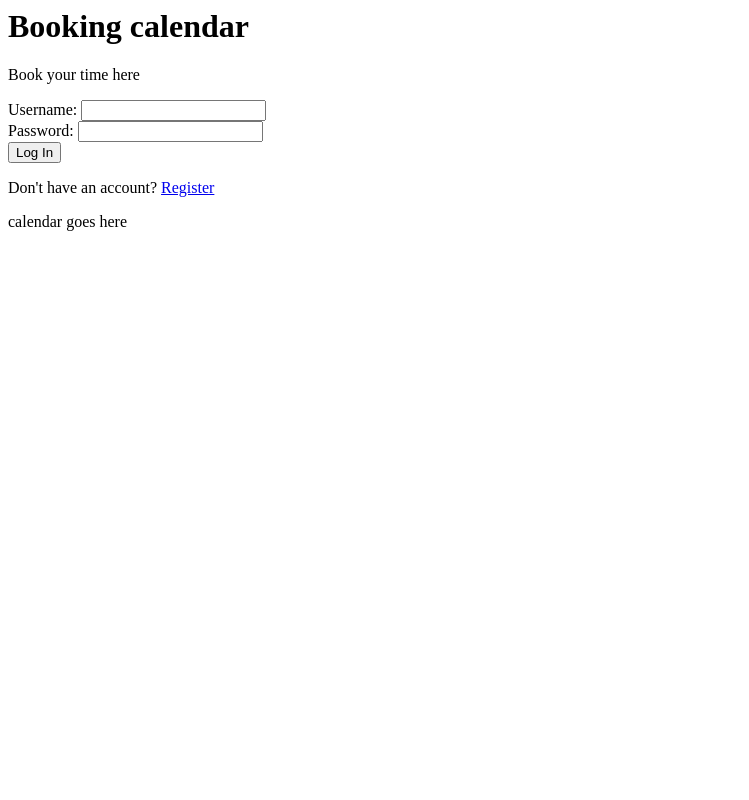
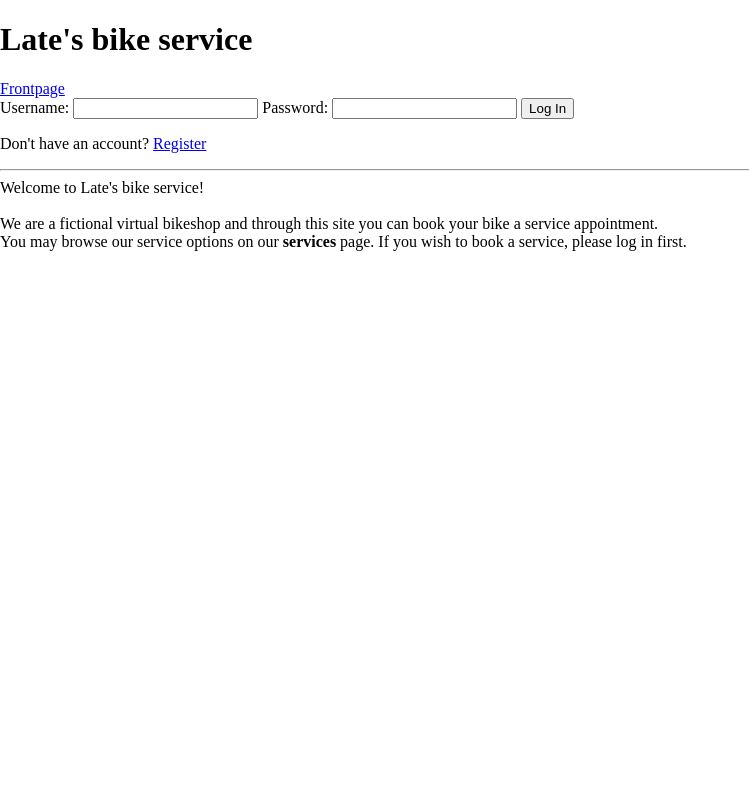
Before and after one commit to Reidforbus/booker, a Flask app: page / in a window 1280 px wide. Shown: the whole page, without its empty margins (0-749 px from the left). Run offline with Flask 3, Linux system fonts and the light colour scheme.

Commit message:
moved to using base layout and added css

```diff
--- a/app.py
+++ b/app.py
@@ -1,5 +1,5 @@
 from flask import Flask
-from flask import redirect, render_template, request, session
+from flask import redirect, render_template, request, session, url_for
 from os import getenv
 from flask_sqlalchemy import SQLAlchemy
 from sqlalchemy.sql import text
@@ -14,27 +14,29 @@ logging.basicConfig(level=logging.DEBUG)
 
 
 @app.route("/")
-def index(motd="Book your time here"):
-    return render_template("index.html", motd=motd)
+def index():
+    return render_template("index.html")
 
 
-@app.route("/login", methods=["GET"])
+@app.route("/login", methods=["POST", "GET"])
 def login():
-    return redirect("/")
-
-
-@app.route("/login", methods=["POST"])
-def handlelogin():
+    if request.method == "GET":
+        return redirect("/")
     username = request.form["username"]
     # password = request.form["pwd"]
     # TODO: validate credentials
-    session["username"] = username
+    query = text("SELECT admin FROM users WHERE username=:username")
+    result = db.session.execute(query, {"username": username}).fetchone()
+    if result is not None:
+        session["username"] = username
+        session["admin"] = result.admin
     return redirect("/")
 
 
 @app.route("/logout")
 def logout():
     del session["username"]
+    del session["admin"]
     return redirect("/")
 
 
@@ -46,14 +48,27 @@ def register():
 @app.route("/register", methods=["POST"])
 def handleregister():
     username = request.form["username"]
+    if username == "":
+        return redirect("/error")
     sameusrnm = text("SELECT COUNT(*) FROM users WHERE username=:username")
     result = db.session.execute(sameusrnm, {"username": username}).fetchone()
     app.logger.debug(result[0])
     if result[0] == 1:
-        return redirect("/register")
+        return redirect("/error")
     name = request.form["name"]
     pwd_hash = generate_password_hash(request.form["pwd"])
     sqlinsert = "INSERT INTO users (username, pwd, name) VALUES (:username, :pwd, :name)"
     db.session.execute(text(sqlinsert), {"username":username, "pwd":pwd_hash, "name":name})
     db.session.commit()
     return redirect("/")
+
+
+@app.route("/error")
+def error():
+    return render_template("error.html")
+
+
+def is_admin():
+    if session["username"]:
+        return session["admin"]
+    return False
--- /dev/null
+++ b/static/layout.css
@@ -0,0 +1,8 @@
+body {
+    margin: auto;
+    max-width: 80em;
+}
+
+.login {
+    align: right;
+}
--- /dev/null
+++ b/templates/error.html
@@ -0,0 +1,5 @@
+{% extends "layout.html" %}
+{% block title %}Error occured{% endblock %}
+{% block content %}
+There was an error
+{% endblock %}
--- a/templates/index.html
+++ b/templates/index.html
@@ -1,19 +1,8 @@
-<title>Booking calendar</title>
-<h1>Booking calendar</h1>
-<p>{{ motd }}</p>
-{% if session.username %}
-<p>You're logged in as {{session.username}}  <a href="/logout">Log out</a></p>
-{% else %}
-<div>
-    <form action="/login" method="POST">
-        Username:     <input type="text" name="username">
-        <br>
-        Password:  <input type="password" name="pwd">
-        <br>
-        <input  type="submit" value="Log In">
-    </form>
-    <p>Don't have an account? <a href="/register">Register</a></p>
-</div>
-{% endif %}
-
-<div>calendar goes here</div>
+{% extends "layout.html" %}
+{% block title %}Late's bike service{% endblock %}
+{% block content %}
+Welcome to Late's bike service!<br>
+<br>
+We are a fictional virtual bikeshop and through this site you can book your bike a service appointment.<br>
+You may browse our service options on our <b>services</b> page. If you wish to book a service, please log in first.
+{% endblock %}
--- /dev/null
+++ b/templates/layout.html
@@ -0,0 +1,11 @@
+<!doctype html>
+<link rel="stylesheet" href="{{url_for("static", filename="layout.css")}}">
+<meta name="viewport" content="width=device-width, initial-scale-1">
+<body>
+    <title>{% block title %}{% endblock %}</title>
+    <h1>Late's bike service</h1>
+    {% if session.admin==True %}Admin access{% endif %}
+    <a href="/">Frontpage</a>{% if request.path!="/register" %}{% include "login.html" %}{% endif %}
+    <hr>
+    {% block content %}{% endblock %}
+</body>
--- a/templates/login.html
+++ b/templates/login.html
@@ -1,12 +1,12 @@
-<title>Log In</title>
-<h1>Booking Calendar</h1>
-<div>
-    <form action="/login" method="POST">
-        Email:
-        <input type="text" name="username">
-        <br>
-        <input type="password" name="pwd">
-        <br>
-        <input  type="submit" value="Log In">
-    </form>
+<divclass="login">
+{% if session.username %}
+<p>Logged in as: {{session.username}}  <a href="/logout">Log out</a></p>
+{% else %}
+<form action="/login" method="POST">
+    Username:     <input type="text" name="username">
+    Password:  <input type="password" name="pwd">
+    <input  type="submit" value="Log In">
+</form>
+<p>Don't have an account? <a href="/register">Register</a></p>
+{% endif %}
 </div>
--- a/templates/register.html
+++ b/templates/register.html
@@ -1,5 +1,6 @@
-<title>Register new user</title>
-<h1>Booking Calendar</h1>
+{% extends "layout.html" %}
+{% block title %}Register new user{% endblock %}
+{% block content %}
 <h2>Register a new user account</h2>
 <form action="/register" method="POST">
     <label for="name">Your name:</label><br>
@@ -10,3 +11,4 @@
     <input type="password" id="pwd" name="pwd"><br>
     <input type="submit" value="Register"> <a href="/">Cancel</a>
 </form>
+{% endblock %}
```
Also changed, not shown: 1 other file.
